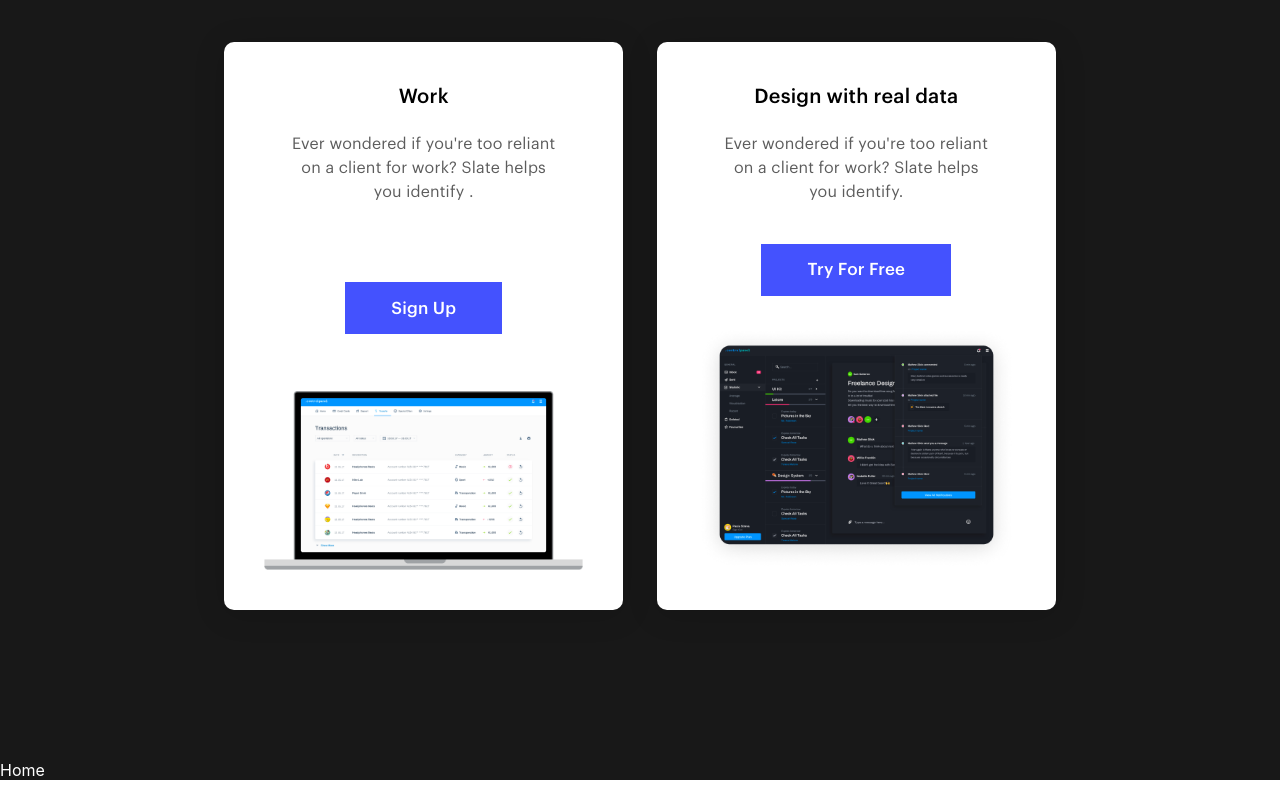
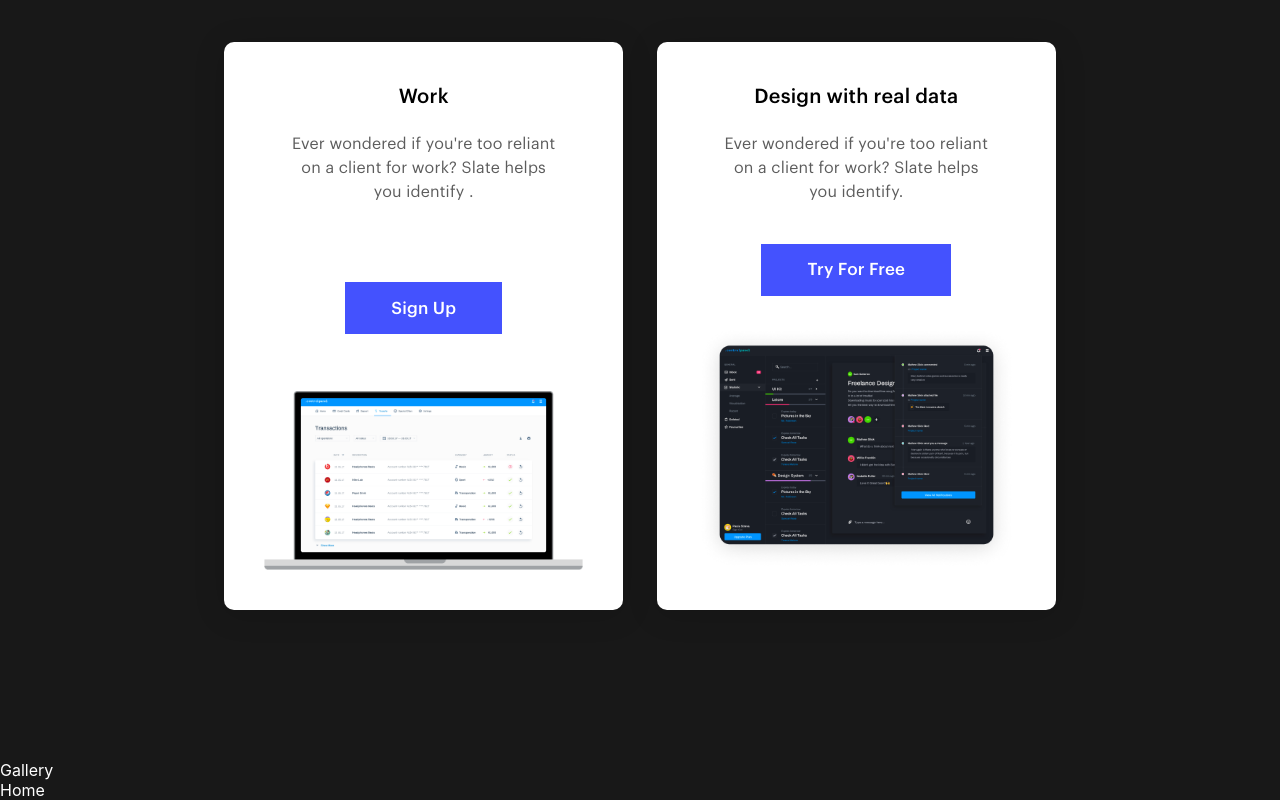
Before and after one commit to TheDa21crj/Landing-Page, a React (Create React App) app: page / in a window 1280 px wide. Shown: the part 2717-3517 px from the top of the page. Built offline with nearby package versions, Linux system fonts and the light colour scheme; the HTML template or start-up script is replaced by a standard one.

Commit message:
i Gallery

```diff
--- a/src/Pages/Home.js
+++ b/src/Pages/Home.js
@@ -5,6 +5,7 @@ import Header from "./../Components/Header";
 import Screens from "./../Components/Screens";
 import Features from "./../Components/Features";
 import Contents from "./../Components/Contents";
+import Gallery from "./../Components/Gallery";
 
 export default function Home() {
   return (
@@ -15,6 +16,7 @@ export default function Home() {
       <Screens />
       <Features />
       <Contents />
+      <Gallery />
       Home
     </div>
   );
```
